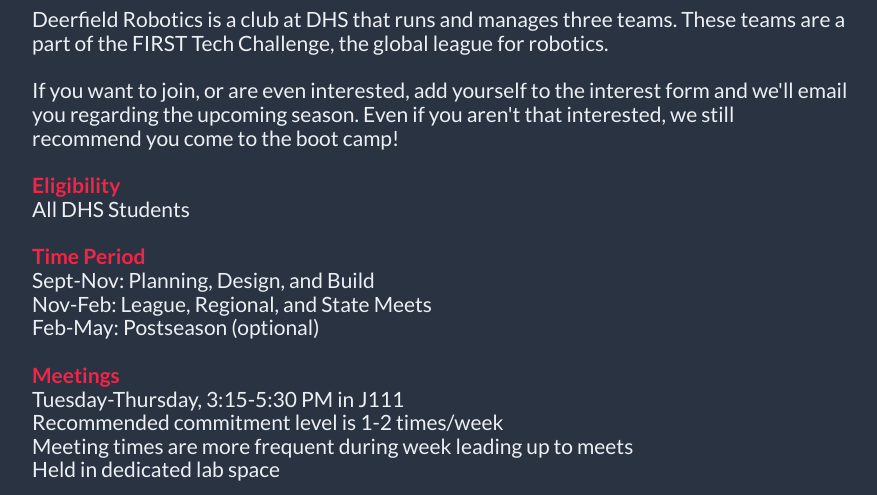
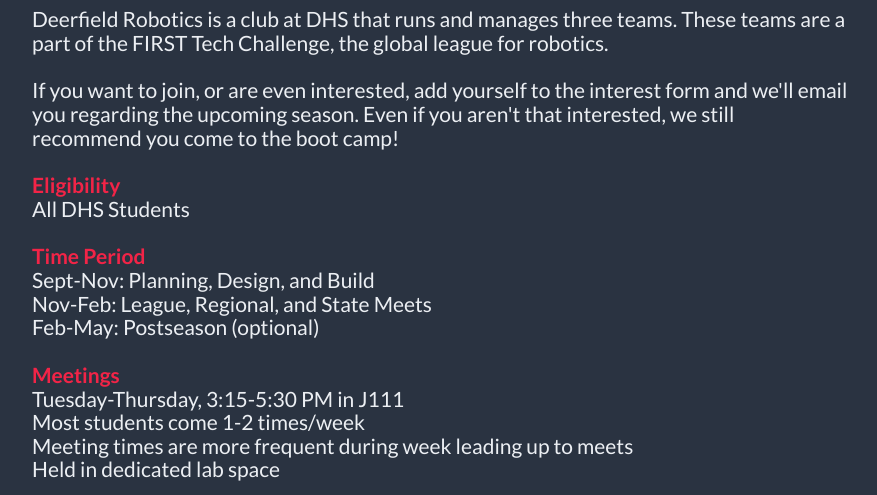
Before and after one commit to DeerfieldRobotics/website, a plain HTML site: page actnight/index.html in a window 1280 px wide. Shown: the part 305-800 px from the top of the page, without its empty margins (200-1077 px from the left). Drawn offline with Linux system fonts and the light colour scheme; no server answers.

Commit message:
tried to fix for duby

```diff
--- a/actnight/index.html
+++ b/actnight/index.html
@@ -31,7 +31,7 @@
 
                     <span class="p"><strong>Time Period</strong><br /> Sept-Nov: Planning, Design, and Build<br /> Nov-Feb: League, Regional, and State Meets<br /> Feb-May: Postseason (optional)</span>
 
-                    <span class="p"><strong>Meetings</strong><br /> Tuesday-Thursday, 3:15-5:30 PM in J111<br /> Recommended commitment level is 1-2 times/week<br /> Meeting times are more frequent during week leading up to meets<br /> Held in dedicated lab space</span>
+                    <span class="p"><strong>Meetings</strong><br /> Tuesday-Thursday, 3:15-5:30 PM in J111<br /> Most students come 1-2 times/week<br /> Meeting times are more frequent during week leading up to meets<br /> Held in dedicated lab space</span>
 
                     <span class="p"><strong>Skills Required</strong><br /> None! If you have skills in CAD, design, Java, etc., that's great! However, we hold a three-day <strong>boot camp</strong> at the beginning of the season after school, and everyone will be taught the basics. Otherwise, team members learn through observation and working in the lab.</span>
 
```
